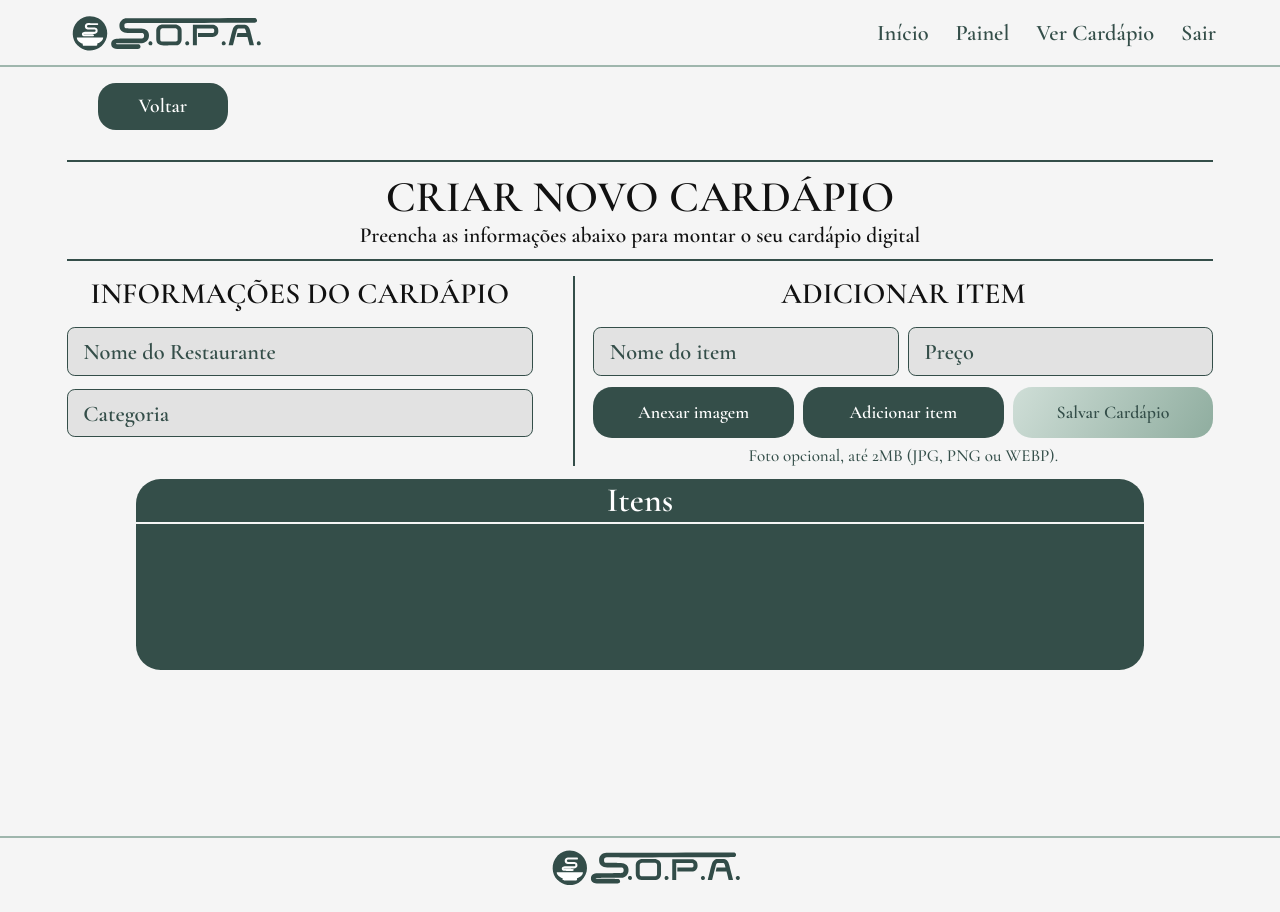
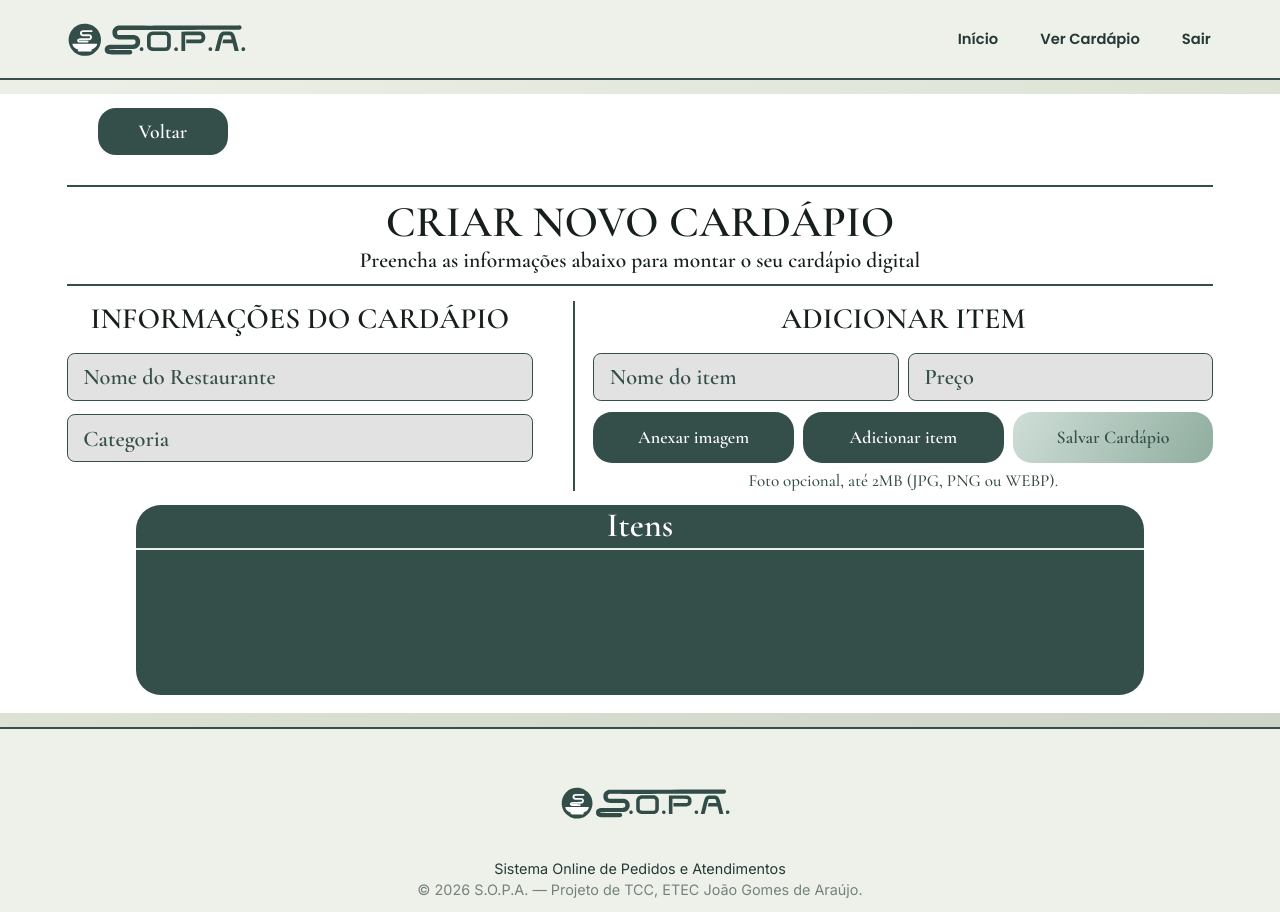
Before and after one commit to santanayzs/tcc_sopa, a PHP site: page /CRUD-Cardapio/criar-cardapio/criar-cardapio.php in a window 1280 px wide. Before the commit the page ends 885 px from the top, so only its background shows below. Run offline with PHP 8.4, Linux system fonts and the light colour scheme; the visitor is signed in with stand-in values (Sample User, id 1).

Commit message:
Alterei os css do qrcode e do criar cardapio a fim de deixar padronizado com o css do dashboard

```diff
--- a/CRUD-Cardapio/criar-cardapio/criar-cardapio.php
+++ b/CRUD-Cardapio/criar-cardapio/criar-cardapio.php
@@ -49,8 +49,7 @@ $erro = $mensagensErro[$_GET['erro'] ?? ''] ?? null;
         </a>
 
         <nav class="main-nav" id="main-nav">
-            <a href="../../index.html">Início</a>
-            <a href="../dashboard/index.php">Painel</a>
+            <a href="../../dashboard/index.php">Início</a>
             <a href="../ver-cardapio/ver-cardapio.php">Ver Cardápio</a>
             <a href="../../auth/logout.php">Sair</a>
         </nav>
--- a/CRUD-Cardapio/criar-cardapio/style-criar.css
+++ b/CRUD-Cardapio/criar-cardapio/style-criar.css
@@ -1,44 +1,19 @@
+/* Base da página e identidade visual do cabeçalho */
 .dashboard-page {
   display: flex;
   min-height: 100vh;
   flex-direction: column;
-    background: #f5f5f5;
-    color: #17211f;
-    zoom: 1.12;
+  background: linear-gradient(155deg, #eef1ea 0%, #dde3d5 45%, #c9d1c4 100%);
+  color: var(--ink);
 }
 
-.site-header {
-    position: relative;
-    min-height: 60px;
-    padding: 6px clamp(20px, 4vw, 48px);
-    background: #f5f5f5;
-    border-bottom: 2px solid #9fb6ad;
-    color: #344e49;
-}
-
-.logotipo {
-    width: 190px;
-    height: 44px;
-    object-fit: cover;
-    object-position: center;
-}
-
-.main-nav a {
-    padding: 6px 9px;
-    color: #344e49;
-    font-family: var(--font-accent);
-    font-size: 1.25rem;
-    font-weight: 600;
-}
-
-.main-nav a:hover {
-    background: rgba(52, 78, 73, 0.08);
-}
-
+/* Área central e largura do conteúdo */
 .dashboard-shell {
   flex: 1;
   min-height: 0;
+  margin: 14px 0;
   padding: 14px 0 18px;
+  background: var(--white);
   text-align: left;
 }
 
@@ -47,6 +22,7 @@
   margin: 0 auto;
   padding: 0;
   background: transparent;
+  zoom: 1.12;
 }
 
 .btn-voltar {
@@ -67,19 +43,20 @@
 
 .btn-voltar:hover,
 .btn-add:hover {
-    background: #243935;
+  background: var(--green-900);
 }
 
+/* Título e texto de apresentação do formulário */
 .menu-page-heading {
   padding: 10px 12px 9px;
-    border-top: 2px solid #344e49;
-    border-bottom: 2px solid #344e49;
+  border-top: 2px solid var(--green-800);
+  border-bottom: 2px solid var(--green-800);
   text-align: center;
 }
 
 .menu-page-heading h1 {
   margin: 0;
-    color: #111;
+  color: var(--ink);
   font-family: var(--font-accent);
   font-size: clamp(2rem, 3.2vw, 2.45rem);
   font-weight: 600;
@@ -89,13 +66,14 @@
 
 .menu-page-heading p {
   margin: 1px 0 0;
-    color: #111;
+  color: var(--ink);
   font-family: var(--font-accent);
   font-size: 1.2rem;
   font-weight: 600;
   line-height: 1.2;
 }
 
+/* Formulário dividido entre dados do restaurante e cadastro de itens */
 .cardapio-form {
   display: grid;
   grid-template-columns: minmax(0, 0.95fr) minmax(0, 1.25fr);
@@ -115,7 +93,7 @@
 .form-group-area h2,
 .itens-box h2 {
   margin: 0 0 2px;
-    color: #111;
+  color: var(--ink);
   font-family: var(--font-accent);
   font-size: 1.65rem;
   font-weight: 600;
@@ -156,20 +135,21 @@
 
 .form-group input::placeholder,
 .item-inputs > input::placeholder {
-    color: #344e49;
+  color: var(--green-800);
   opacity: 1;
 }
 
 .itens-box {
   min-width: 0;
   padding-left: 16px;
-    border-left: 2px solid #344e49;
+  border-left: 2px solid var(--green-800);
 }
 
 .itens-box h2 {
   margin-bottom: 14px;
 }
 
+/* Campos e ações para adicionar cada item ao cardápio */
 .item-inputs {
   display: grid;
   grid-template-columns: repeat(6, minmax(0, 1fr));
@@ -250,14 +232,14 @@
   justify-self: center;
   overflow: hidden;
   border-radius: 22px;
-    background: #344e49;
-    color: #fff;
+  background: var(--green-800);
+  color: var(--white);
 }
 
 .lista-itens-box h2 {
   margin: 0;
   padding: 2px 12px 3px;
-    border-bottom: 2px solid #f5f5f5;
+  border-bottom: 2px solid var(--cream-1);
   font-family: var(--font-accent);
   font-size: 1.9rem;
   font-weight: 600;
@@ -266,10 +248,11 @@
 }
 
 #listaItens {
+  /* Cresce com os itens até o limite calculado para a altura da janela */
   max-height: max(128px, calc(100vh - 530px));
   overflow-y: auto;
   padding: 8px 10%;
-    scrollbar-color: #9fb6ad #f5f5f5;
+  scrollbar-color: var(--sage) var(--cream-1);
   scrollbar-width: thin;
 }
 
@@ -322,46 +305,8 @@
   flex-shrink: 0;
 }
 
-.site-footer {
-    display: flex;
-    min-height: 54px;
-    align-items: center;
-    justify-content: center;
-    padding: 3px 12px;
-    border-top: 2px solid #9fb6ad;
-    background: #f5f5f5;
-}
-
-.logotipoFooter {
-    width: 190px;
-    height: 44px;
-    margin: 0;
-    object-fit: cover;
-    object-position: center;
-}
-
-.site-footer p {
-    display: none;
-}
-
+/* Em telas menores, as colunas passam a ocupar linhas separadas */
 @media (max-width: 780px) {
-    .site-header {
-        padding: 6px 18px;
-    }
-
-    .nav-toggle span {
-        background: #344e49;
-    }
-
-    .main-nav {
-        background: #f5f5f5;
-        border-bottom-color: #344e49;
-    }
-
-    .main-nav a {
-        padding: 16px 24px;
-    }
-
   .dashboard-card {
     width: min(100% - 32px, 600px);
   }
```
Also changed, not shown: other parts of CRUD-Cardapio/criar-cardapio/style-criar.css (+16 -13 lines), CRUD-Cardapio/ver-cardapio/style-qrcode.css (+1 -23 lines). Lines whose indentation alone changed are shown as unchanged.
